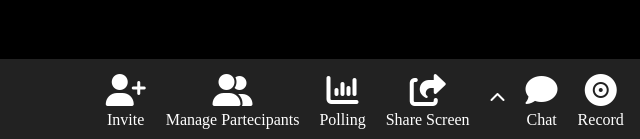
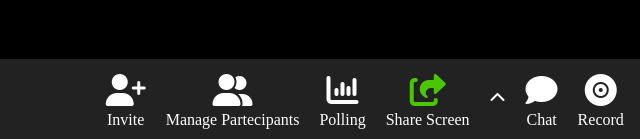
Before and after one commit to mesciuS/html-css-zoom, a plain HTML site: page index.html in a window 1280 px wide. Shown: the part 661-800 px from the top of the page, 215-855 px from the left. Drawn offline with Linux system fonts and the light colour scheme.

Commit message:
fix: cambiate proprietà colori icone

```diff
--- a/css/style.css
+++ b/css/style.css
@@ -31,14 +31,14 @@
     gap: 10px;
     padding-top: 20px;
     padding-left: 10px;
-    filter: invert(1);
+    color: white;
 }
 
 .controls-center {
     display: flex;
     gap: 20px;
     padding-top: 20px;
-    filter: invert(1);
+    color: white;
 }
 
 .controls-text {
@@ -47,8 +47,13 @@
     align-items: center;
 }
 
+.controls-text-green {
+    color: #4ac700;
+}
+
 p {
     padding-top: 20px;
+    color: white;
 }
 
 .controls-left {
--- a/index.html
+++ b/index.html
@@ -46,7 +46,7 @@
                     <i class="fa-solid fa-chart-column fa-2xl"></i>
                     <p>Polling</p>
                 </div>
-                <div class="controls-text">
+                <div class="controls-text controls-text-green">
                     <i class="fa-solid fa-share-from-square fa-2xl"></i>
                     <p>Share Screen</p>
                 </div>
```
